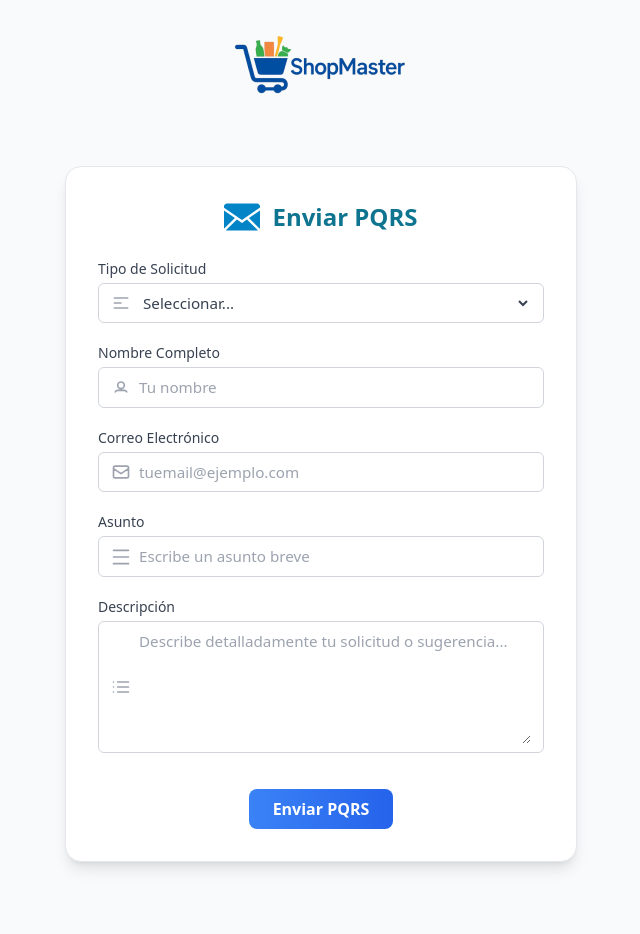
After one commit to 5cjmm/ProyectodeAula, a Spring app: template src/main/resources/templates/Contacto.html in a window 1280 px wide. The commit adds this page. Shown: the whole page, without its empty margins (319-959 px from the left). Run offline with Thymeleaf, Linux system fonts and the light colour scheme; the template is opened without the code that fills it, so the values that code supplies are empty; some of the project's set-up classes (security, data sources, template engines, error pages and the like) are left out, and stand-ins take their place; some libraries are stand-ins or nearby versions.

Commit message:
Se agrego la funcion de PQRS

```diff
--- a/pom.xml
+++ b/pom.xml
@@ -94,7 +94,10 @@
 			<artifactId>json</artifactId>
 			<version>20240303</version>
 		</dependency>
-
+		<dependency>
+    <groupId>org.springframework.boot</groupId>
+    <artifactId>spring-boot-starter-mail</artifactId>
+</dependency>
 		<dependency>
 			<groupId>io.jsonwebtoken</groupId>
 			<artifactId>jjwt-api</artifactId>
--- a/src/main/java/com/ShopMaster/Config/SecurityConfig.java
+++ b/src/main/java/com/ShopMaster/Config/SecurityConfig.java
@@ -62,10 +62,10 @@ public class SecurityConfig {
                         .requestMatchers("/login", "/home", "/", "/favicon.ico", "/api/auth/**").permitAll()
                         .requestMatchers("/css/**", "/js/**", "/images/**", "/webjars/**",
                     "/fonts/**").permitAll() // AÑADIDO
-                        .requestMatchers("/features", "/pricing", "/contact", "/register").permitAll() // AÑADIDO
+                        .requestMatchers("/features", "/pricing", "/contacto", "/register").permitAll() // AÑADIDO
 
-                        .requestMatchers("/login", "/register", "/success", "/home", "/favicon.ico", "/api/auth/**").permitAll()
-                        .requestMatchers("/tiendas", "/tiendas/RegistroTendero", "/tiendas//{id}/tendero").hasAuthority("ROLE_ADMIN")
+                        .requestMatchers("/login", "/register", "/success", "/home", "/favicon.ico", "/api/auth/**", "/api/pqrs").permitAll()
+                        .requestMatchers("/tiendas", "/tiendas/RegistroTendero", "/tiendas/{id}/tendero").hasAuthority("ROLE_ADMIN")
                         .requestMatchers("/api/tenderos/**").hasAuthority("ROLE_ADMIN")
 
                         // 🟩 Rutas compartidas entre ADMIN y TENDERO
--- /dev/null
+++ b/src/main/resources/templates/Contacto.html
@@ -0,0 +1,214 @@
+<!DOCTYPE html>
+<html lang="es">
+<head>
+  <meta charset="UTF-8" />
+  <meta name="viewport" content="width=device-width, initial-scale=1.0" />
+  <script src="https://cdn.tailwindcss.com"></script>
+  <link rel="icon" type="image/x-icon" href="/images/favicon.ico" />
+  <title>ShopMaster - PQRS</title>
+
+  <style>
+    body {
+      background-color: #f9fafb; /* gris suave igual que el login */
+    }
+
+    .logo-container {
+      width: 100%;
+      display: flex;
+      justify-content: center;
+      align-items: center;
+      margin-bottom: 2rem;
+      margin-top: 2rem;
+    }
+
+    .logo-container img {
+      height: 70px;
+      object-fit: contain;
+      display: block;
+    }
+
+    .input-wrapper {
+      display: flex;
+      align-items: center;
+      border: 1px solid #d1d5db;
+      border-radius: 0.375rem;
+      padding: 0.5rem 0.75rem;
+      transition: all 0.2s;
+      background-color: white;
+    }
+
+    .input-wrapper:focus-within {
+      border-color: #06b6d4;
+      box-shadow: 0 0 0 2px #bae6fd;
+    }
+
+    .input-wrapper svg {
+      width: 20px;
+      height: 20px;
+      color: #9ca3af;
+      margin-right: 0.5rem;
+    }
+
+    .form-input {
+      border: none;
+      outline: none;
+      flex: 1;
+      font-size: 0.95rem;
+      color: #374151;
+      background-color: transparent;
+    }
+  </style>
+</head>
+
+<body>
+  <!-- Logo -->
+  <div class="logo-container">
+    <a href="/home">
+      <img src="/images/logo-nav.png" alt="Logo de ShopMaster" />
+    </a>
+  </div>
+
+  <!-- Formulario PQRS -->
+  <section class="min-h-screen flex items-center justify-center pb-10">
+    <div class="bg-white shadow-lg rounded-2xl w-full max-w-lg p-8 border border-gray-200">
+      <h2 class="text-2xl font-bold text-center text-cyan-700 mb-6 flex items-center justify-center gap-3">
+        <svg xmlns="http://www.w3.org/2000/svg" width="36" height="36" viewBox="0 0 20 20">
+          <path fill="#0284c7" fill-rule="evenodd"
+            d="m7.172 11.334l2.83 1.935l2.728-1.882l6.115 6.033q-.242.079-.512.08H1.667c-.22 0-.43-.043-.623-.12zM20 6.376v9.457c0 .247-.054.481-.15.692l-5.994-5.914zM0 6.429l6.042 4.132l-5.936 5.858A1.7 1.7 0 0 1 0 15.833zM18.333 2.5c.92 0 1.667.746 1.667 1.667v.586L9.998 11.648L0 4.81v-.643C0 3.247.746 2.5 1.667 2.5z"/>
+        </svg>
+        Enviar PQRS
+      </h2>
+
+      <form id="pqrsForm" class="space-y-5">
+        <!-- Tipo -->
+        <div>
+          <label for="tipo" class="block text-sm font-medium text-gray-700 mb-1">
+            Tipo de Solicitud
+          </label>
+          <div class="input-wrapper">
+            <svg xmlns="http://www.w3.org/2000/svg" fill="none" stroke="currentColor"
+              stroke-width="2" viewBox="0 0 24 24">
+              <path stroke-linecap="round" stroke-linejoin="round"
+                d="M4 6h16M4 12h8m-8 6h16"/>
+            </svg>
+            <select id="tipo" required class="form-input">
+              <option value="">Seleccionar...</option>
+              <option value="Sugerencia">💡 Sugerencia</option>
+              <option value="Reporte de Fallas">⚙️ Reporte de Fallas</option>
+            </select>
+          </div>
+        </div>
+
+        <!-- Nombre -->
+        <div>
+          <label for="nombre" class="block text-sm font-medium text-gray-700 mb-1">
+            Nombre Completo
+          </label>
+          <div class="input-wrapper">
+            <svg xmlns="http://www.w3.org/2000/svg" fill="none" stroke="currentColor"
+              stroke-width="2" viewBox="0 0 24 24">
+              <path stroke-linecap="round" stroke-linejoin="round"
+                d="M5.121 17.804A4 4 0 018 16h8a4 4 0 012.879 1.804M12 14a4 4 0 100-8 4 4 0 000 8z"/>
+            </svg>
+            <input type="text" id="nombre" required placeholder="Tu nombre" class="form-input" />
+          </div>
+        </div>
+
+        <!-- Correo -->
+        <div>
+          <label for="email" class="block text-sm font-medium text-gray-700 mb-1">
+            Correo Electrónico
+          </label>
+          <div class="input-wrapper">
+            <svg xmlns="http://www.w3.org/2000/svg" fill="none" stroke="currentColor"
+              stroke-width="2" viewBox="0 0 24 24">
+              <path stroke-linecap="round" stroke-linejoin="round"
+                d="M3 8l9 6 9-6M5 19h14a2 2 0 002-2V7a2 2 0 00-2-2H5a2 2 0 00-2 2v10a2 2 0 002 2z"/>
+            </svg>
+            <input type="email" id="email" required placeholder="tuemail@ejemplo.com" class="form-input" />
+          </div>
+        </div>
+
+        <!-- Asunto -->
+        <div>
+          <label for="asunto" class="block text-sm font-medium text-gray-700 mb-1">
+            Asunto
+          </label>
+          <div class="input-wrapper">
+            <svg xmlns="http://www.w3.org/2000/svg" fill="none" stroke="currentColor"
+              stroke-width="2" viewBox="0 0 24 24">
+              <path stroke-linecap="round" stroke-linejoin="round"
+                d="M12 20h9M3 20h9m-9-8h18M3 4h18"/>
+            </svg>
+            <input type="text" id="asunto" required placeholder="Escribe un asunto breve" class="form-input" />
+          </div>
+        </div>
+
+        <!-- Descripción -->
+        <div>
+          <label for="descripcion" class="block text-sm font-medium text-gray-700 mb-1">
+            Descripción
+          </label>
+          <div class="input-wrapper">
+            <svg xmlns="http://www.w3.org/2000/svg" fill="none" stroke="currentColor"
+              stroke-width="2" viewBox="0 0 24 24">
+              <path stroke-linecap="round" stroke-linejoin="round"
+                d="M8 6h13M8 12h13M8 18h13M3 6h.01M3 12h.01M3 18h.01"/>
+            </svg>
+            <textarea id="descripcion" required rows="5"
+              placeholder="Describe detalladamente tu solicitud o sugerencia..."
+              class="form-input"></textarea>
+          </div>
+        </div>
+
+        <!-- Botón -->
+        <div class="pt-4 text-center">
+          <button type="submit"
+            class="bg-gradient-to-r from-blue-500 to-blue-600 text-white px-6 py-2 rounded-lg font-semibold
+                   hover:scale-[1.02] hover:shadow-md transition-transform duration-200">
+            Enviar PQRS
+          </button>
+        </div>
+      </form>
+
+      <p id="statusMessage" class="text-center text-sm mt-4 hidden"></p>
+    </div>
+  </section>
+
+  <script>
+    document.getElementById("pqrsForm").addEventListener("submit", async (e) => {
+      e.preventDefault();
+      const pqrs = {
+        tipo: tipo.value,
+        nombre: nombre.value,
+        email: email.value,
+        asunto: asunto.value,
+        descripcion: descripcion.value,
+      };
+
+      const status = document.getElementById("statusMessage");
+      status.classList.remove("hidden", "text-green-600", "text-red-600");
+      status.textContent = "Enviando...";
+      status.classList.add("text-gray-600");
+
+      try {
+        const resp = await fetch("/api/pqrs", {
+          method: "POST",
+          headers: { "Content-Type": "application/json" },
+          body: JSON.stringify(pqrs),
+        });
+        if (!resp.ok) throw new Error();
+
+        status.textContent = "✅ PQRS enviado correctamente. ¡Gracias por tu mensaje!";
+        status.classList.remove("text-gray-600");
+        status.classList.add("text-green-600");
+        e.target.reset();
+      } catch {
+        status.textContent = "❌ Error al enviar el PQRS. Intenta nuevamente.";
+        status.classList.remove("text-gray-600");
+        status.classList.add("text-red-600");
+      }
+    });
+  </script>
+</body>
+</html>
```
Also changed, not shown: src/main/java/com/ShopMaster/Controller/AuthController.java (+6 -1 lines), src/main/java/com/ShopMaster/Controller/PQRSController.java (added, +22 -0 lines), src/main/java/com/ShopMaster/Model/PQRS.java (added, +86 -0 lines), src/main/java/com/ShopMaster/Repository/PQRSRepository.java (added, +8 -0 lines), src/main/java/com/ShopMaster/Service/PQRSService.java (added, +41 -0 lines), src/main/resources/application.properties (+8 -0 lines), src/main/resources/templates/Inicio.html (deleted, +0 -59 lines), src/main/resources/templates/home.html (+3 -4 lines).
